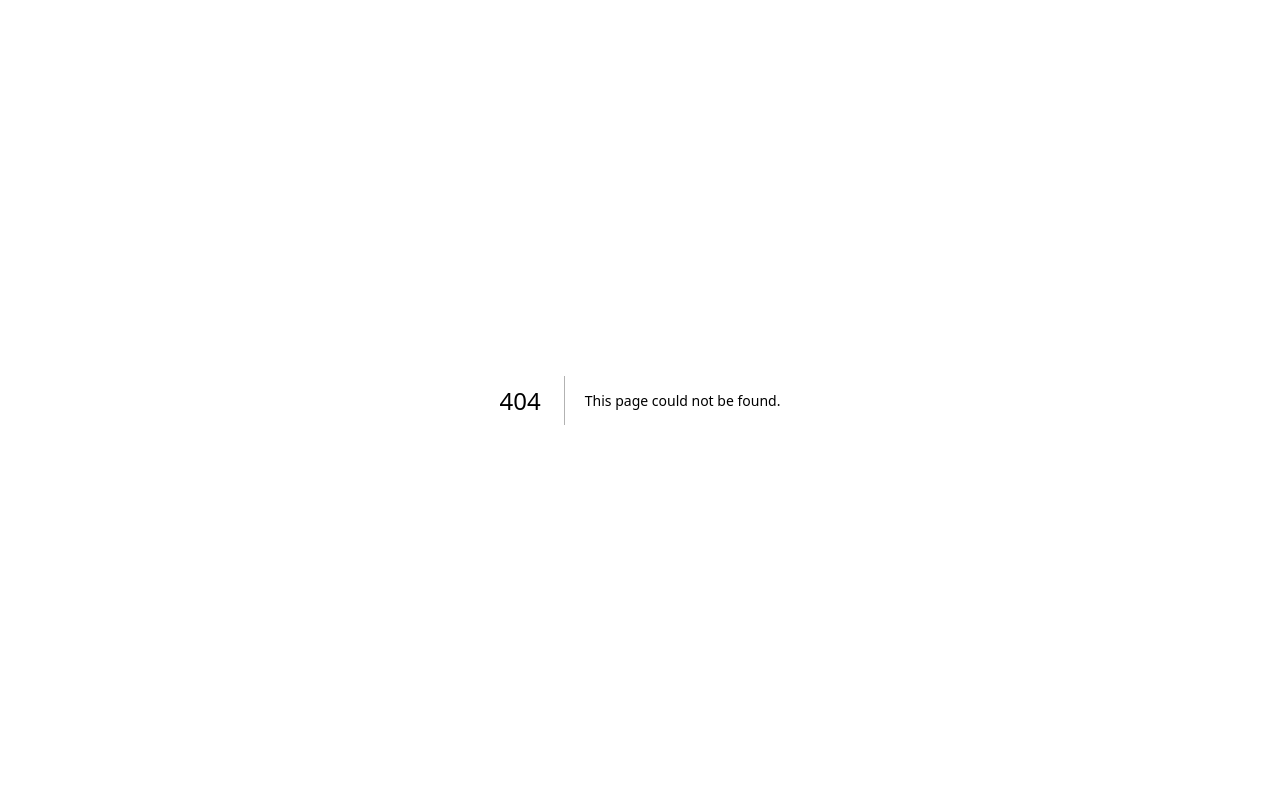
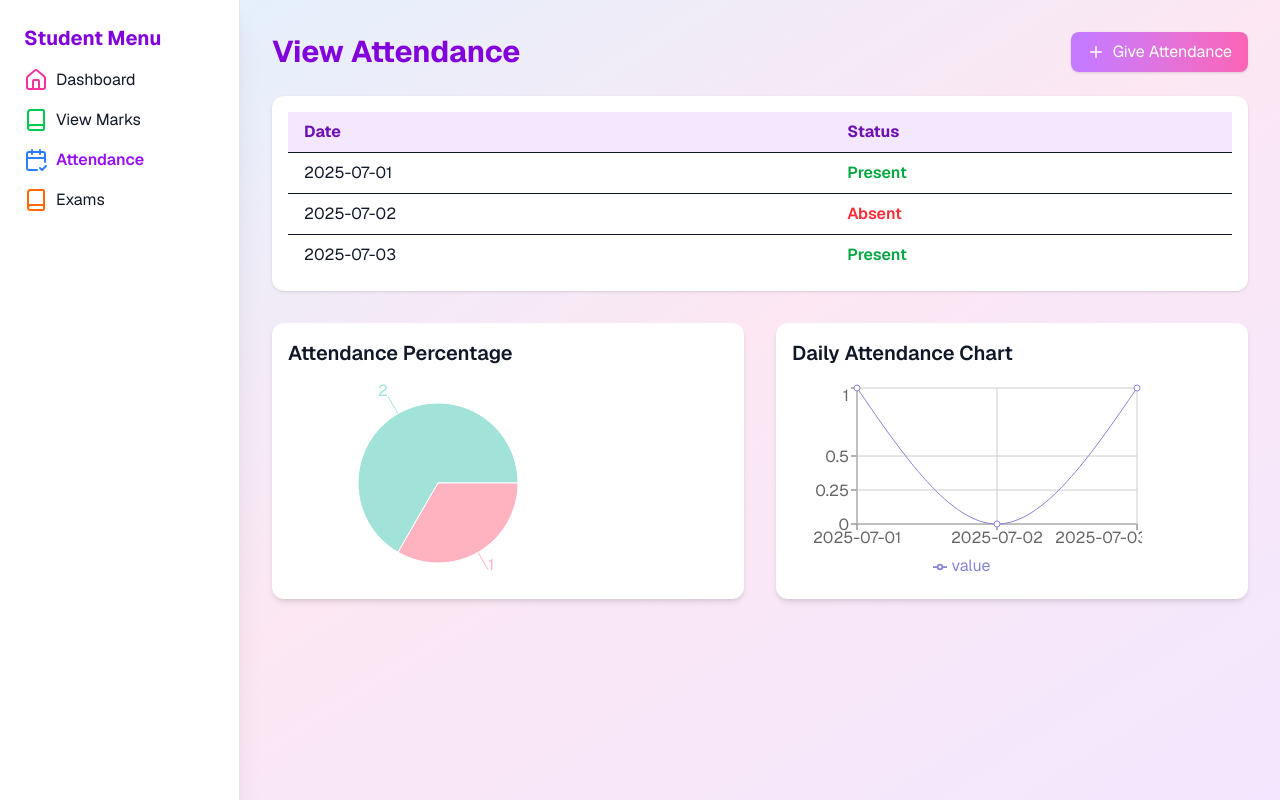
Before and after one commit to Sourav2507/Student-Management-System, a Next.js app in the folder frontend/: page /student/view_attendence in a window 1280 px wide. Before the commit this address had no page. Built offline with nearby package versions, Linux system fonts and the light colour scheme.

Commit message:
student frontend

```diff
--- a/frontend/app/student/attendence/page.tsx
+++ /dev/null
@@ -1,16 +0,0 @@
-'use client';
-
-export default function GpsAttendance() {
-  return (
-    <div className="p-6">
-      <h2 className="text-2xl font-bold mb-4">GPS Attendance</h2>
-      <p>This feature will automatically record your location when marking attendance.</p>
-      <button
-        className="mt-4 bg-blue-600 hover:bg-blue-700 text-white px-4 py-2 rounded"
-        onClick={() => alert("Attendance marked with current GPS location.")}
-      >
-        Mark Attendance
-      </button>
-    </div>
-  );
-}
--- /dev/null
+++ b/frontend/app/student/view_attendence/page.tsx
@@ -0,0 +1,139 @@
+'use client';
+
+import { useState } from 'react';
+import { User, Home, Book, CalendarCheck2, MapPin, Plus } from 'lucide-react';
+import Link from 'next/link';
+import {
+  PieChart, Pie, Cell,
+  LineChart, Line, XAxis, YAxis, CartesianGrid, Tooltip, Legend,
+} from 'recharts';
+
+const initialAttendance = [
+  { date: '2025-07-01', status: 'Present' },
+  { date: '2025-07-02', status: 'Absent' },
+  { date: '2025-07-03', status: 'Present' },
+];
+
+const COLORS = ['#a1e3d8', '#ffb3c1'];
+
+export default function ViewAttendance() {
+  const [attendance, setAttendance] = useState(initialAttendance);
+
+  const handleGiveAttendance = () => {
+    const today = new Date().toISOString().split('T')[0];
+    const alreadyMarked = attendance.find((entry) => entry.date === today);
+    if (!alreadyMarked) {
+      setAttendance([...attendance, { date: today, status: 'Present' }]);
+    } else {
+      alert('Attendance already marked for today!');
+    }
+  };
+
+  const pieData = [
+    {
+      name: 'Present',
+      value: attendance.filter((a) => a.status === 'Present').length,
+    },
+    {
+      name: 'Absent',
+      value: attendance.filter((a) => a.status === 'Absent').length,
+    },
+  ];
+
+  const lineData = attendance.map((a) => ({
+    date: a.date,
+    value: a.status === 'Present' ? 1 : 0,
+  }));
+
+  return (
+    <div className="flex min-h-screen font-sans bg-gradient-to-br from-sky-100 via-pink-100 to-purple-100 text-gray-900">
+
+      {/* Sidebar */}
+      <aside className="w-60 bg-white shadow-xl border-r border-gray-200 flex flex-col p-6 space-y-4">
+        <h2 className="text-xl font-bold text-purple-700 mb-4">Student Menu</h2>
+        <nav className="flex flex-col gap-4">
+          <Link href="/student/student_dashboard" className="flex items-center gap-2 hover:text-purple-600">
+            <Home className="text-pink-500" /> Dashboard
+          </Link>
+          <Link href="/student/view_marks" className="flex items-center gap-2 hover:text-purple-600">
+            <Book className="text-green-500" /> View Marks
+          </Link>
+          <Link href="/student/view_attendence" className="flex items-center gap-2 text-purple-600 font-semibold">
+            <CalendarCheck2 className="text-blue-500" /> Attendance
+          </Link>
+          <Link href="/student/Exams" className="flex items-center gap-2 hover:text-purple-600">
+            <Book className="text-orange-500" /> Exams
+          </Link>
+        </nav>
+      </aside>
+
+      {/* Main Content */}
+      <main className="flex-1 p-8 overflow-auto">
+        <div className="flex justify-between items-center mb-6">
+          <h1 className="text-3xl font-bold text-purple-700">View Attendance</h1>
+          <button
+            onClick={handleGiveAttendance}
+            className="bg-gradient-to-r from-purple-400 to-pink-400 hover:from-pink-500 hover:to-purple-500 text-white px-4 py-2 rounded-lg shadow flex items-center gap-2"
+          >
+            <Plus size={18} /> Give Attendance
+          </button>
+        </div>
+
+        {/* Attendance Table */}
+        <div className="overflow-x-auto bg-white rounded-xl shadow p-4 mb-8">
+          <table className="w-full table-auto">
+            <thead>
+              <tr className="bg-purple-100 text-purple-800">
+                <th className="px-4 py-2 text-left">Date</th>
+                <th className="px-4 py-2 text-left">Status</th>
+              </tr>
+            </thead>
+            <tbody>
+              {attendance.map((entry, index) => (
+                <tr key={index} className="border-t">
+                  <td className="px-4 py-2">{entry.date}</td>
+                  <td
+                    className={`px-4 py-2 font-semibold ${
+                      entry.status === 'Present' ? 'text-green-600' : 'text-red-500'
+                    }`}
+                  >
+                    {entry.status}
+                  </td>
+                </tr>
+              ))}
+            </tbody>
+          </table>
+        </div>
+
+        {/* Charts */}
+        <div className="grid grid-cols-1 md:grid-cols-2 gap-8">
+
+          {/* Pie Chart */}
+          <div className="bg-white p-4 rounded-xl shadow-md">
+            <h2 className="text-xl font-semibold mb-4">Attendance Percentage</h2>
+            <PieChart width={300} height={200}>
+              <Pie data={pieData} cx="50%" cy="50%" outerRadius={80} label dataKey="value">
+                {pieData.map((entry, index) => (
+                  <Cell key={`cell-${index}`} fill={COLORS[index % COLORS.length]} />
+                ))}
+              </Pie>
+            </PieChart>
+          </div>
+
+          {/* Line Chart */}
+          <div className="bg-white p-4 rounded-xl shadow-md">
+            <h2 className="text-xl font-semibold mb-4">Daily Attendance Chart</h2>
+            <LineChart width={350} height={200} data={lineData}>
+              <XAxis dataKey="date" />
+              <YAxis />
+              <CartesianGrid stroke="#ccc" />
+              <Tooltip />
+              <Legend />
+              <Line type="monotone" dataKey="value" stroke="#8884d8" />
+            </LineChart>
+          </div>
+        </div>
+      </main>
+    </div>
+  );
+}
```
